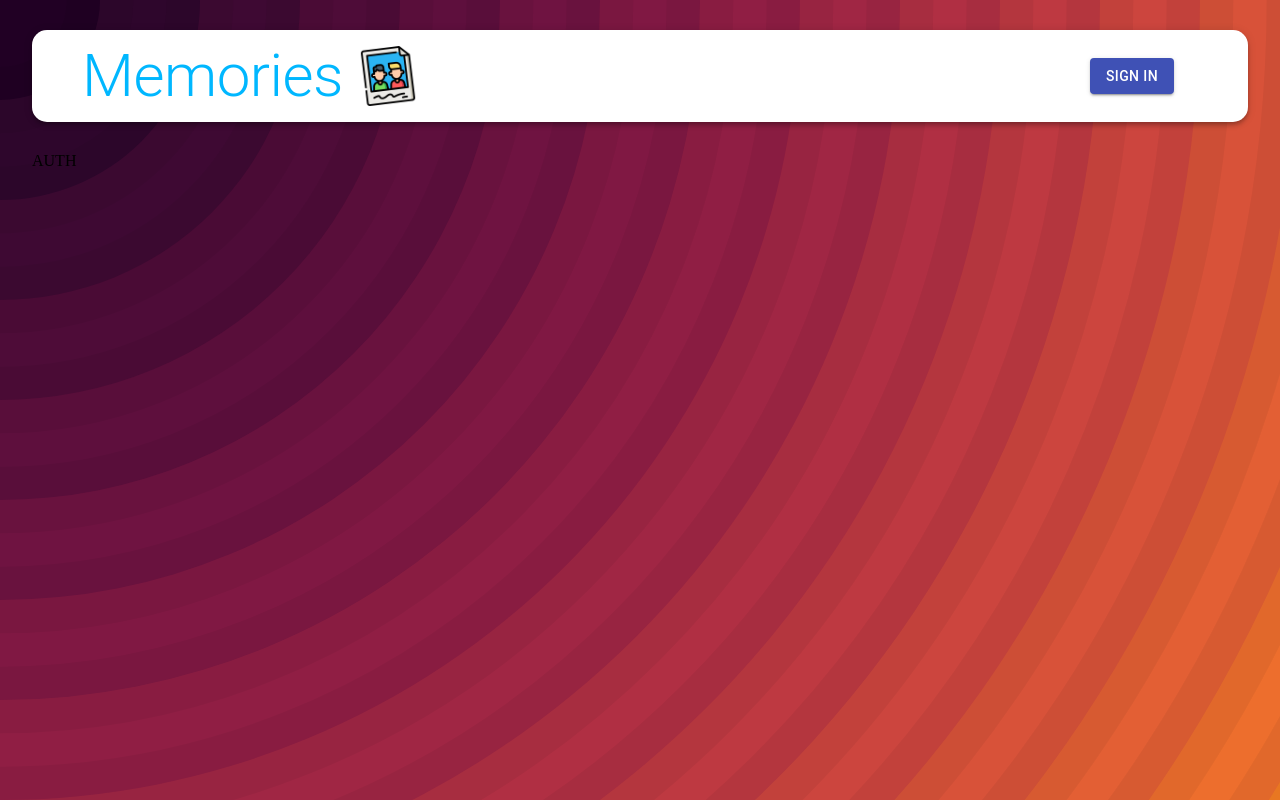
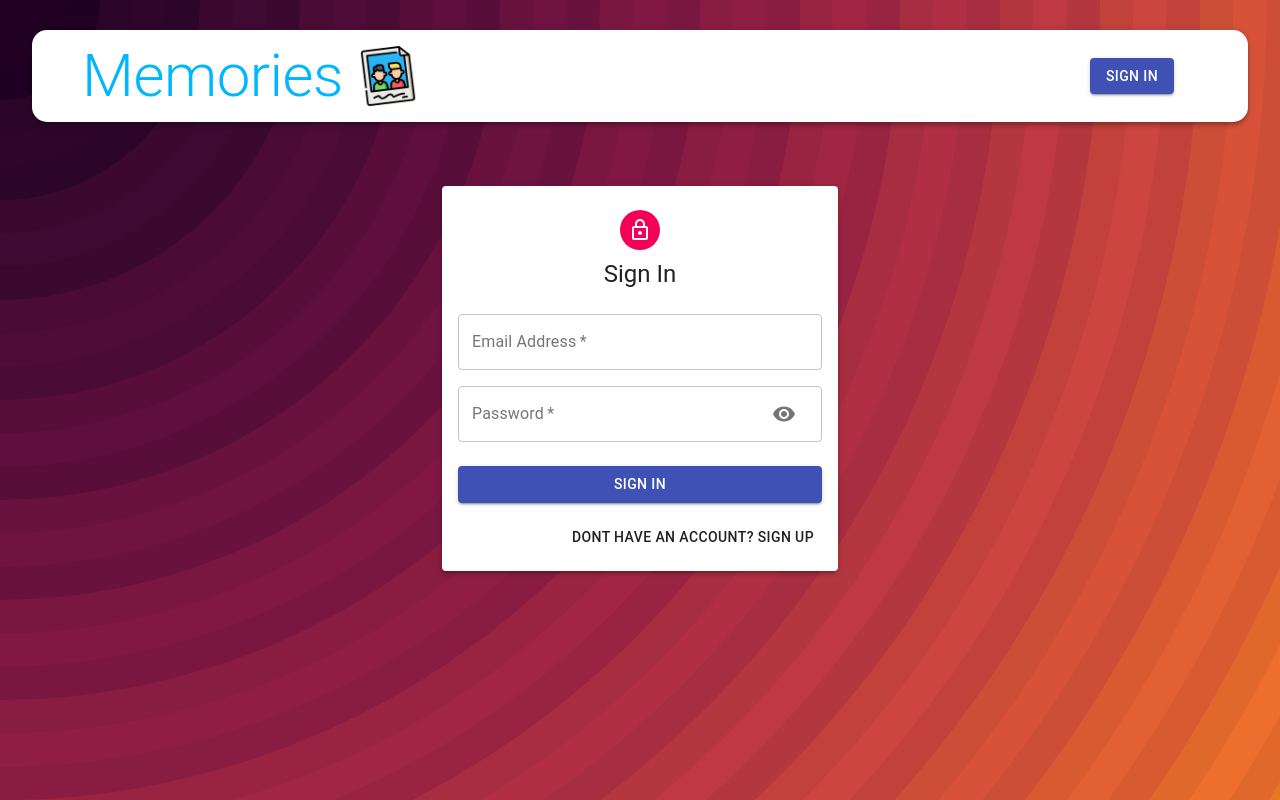
Before and after one commit to AayushiGandhi/MemoriesApp, a React (Create React App) app in the folder client/: page /auth in a window 1280 px wide. Built offline with nearby package versions, Linux system fonts and the light colour scheme.

Commit message:
Sign Up and Sign In

```diff
--- a/client/src/components/Auth/Auth.js
+++ b/client/src/components/Auth/Auth.js
@@ -1,10 +1,64 @@
-import React from 'react'
+import React, { useState } from 'react';
+import { Paper, Grid, Container, Avatar, Button, TextField, Typography } from '@material-ui/core';
+import useStyles from './Styles.js';
+import LockOutlinedIcon from '@material-ui/icons/LockOutlined';
+import Input from './Input.js';
 
 const Auth = () => {
+  const [showPassword, setShowPassword] = useState(false);
+  const [isSignup, setIsSignUp] = useState(false);
+  const classes = useStyles();
+
+  const handleSubmit = () => {
+
+  }
+
+  const handleChange = () => {
+
+  }
+
+  const handleShowPassword = () => setShowPassword((prevShowPassword) => !prevShowPassword)
+
+  const switchMode = () => {
+    setIsSignUp((prevIsSignUp) => !prevIsSignUp);
+    handleShowPassword(false)
+  }
+
   return (
-    <div>
-      AUTH
-    </div>
+    <Container component="main" maxWidth="xs">
+      <Paper className={classes.paper} elevation={3}>
+        <Avatar className={classes.avatar}>
+          <LockOutlinedIcon />
+        </Avatar>
+
+        <Typography variant="h5">{isSignup ? "Sign Up": "Sign In"}</Typography>
+        <form className={classes.form} onSubmit={handleSubmit}>
+          <Grid container spacing={2}>
+            {
+              isSignup && (
+                <>
+                  <Input name="firstName" label="First Name" handleChange={handleChange} autoFocus half/>
+                  <Input name="lastName" label="Last Name" handleChange={handleChange} half/>
+                </>
+              )
+            }
+            <Input name="email" label="Email Address" handleChange={handleChange} type="email"/>
+            <Input name="password" label="Password" handleChange={handleChange} type={showPassword ? "text" : "password"} handleShowPassword={handleShowPassword} />
+            {
+              isSignup && (
+                <Input name="confirmPassword" label="Repeat Password" handleChange={handleChange} type="password" />
+              )
+            }
+          </Grid>
+          <Button type="submit" fullWidth variant="contained" color="primary" className={classes.submit}>{isSignup ? "Sign Up" : "Sign In"}</Button>
+          <Grid container justify="flex-end">
+            <Grid item>
+              <Button onClick={switchMode}>{isSignup ? "Already have an account? Sign In": "DOnt have an account? Sign Up"}</Button>
+            </Grid>
+          </Grid>
+        </form>
+      </Paper>
+    </Container>
   )
 }
 
--- /dev/null
+++ b/client/src/components/Auth/Input.js
@@ -0,0 +1,33 @@
+import React from 'react'
+import { TextField, Grid, InputAdornment, IconButton } from '@material-ui/core'
+import { Visibility, VisibilityOff } from '@material-ui/icons'
+
+const Input = ({ name, handleChange, label,  half, autoFocus, type, handleShowPassword }) => {
+    return (
+        <Grid item xs={12} sm={half ? 6 : 12}>
+        <TextField
+            name={name}
+            onChange={handleChange}
+            variant="outlined"
+            required
+            fullWidth
+            label={label}
+            autoFocus={autoFocus}
+            type={type}
+            InputProps={name === "password" && {
+                endAdornment : (
+                    <InputAdornment position="end">
+                        <IconButton onClick={handleShowPassword}>
+                            {type === "password" ? <Visibility /> : <VisibilityOff />}
+                        </IconButton>
+                    </InputAdornment>
+                )
+            }
+
+        }
+        />
+        </Grid>
+    )
+}
+
+export default Input
--- a/client/src/components/Auth/Styles.js
+++ b/client/src/components/Auth/Styles.js
@@ -0,0 +1,30 @@
+import { makeStyles } from '@material-ui/core/styles';
+
+export default makeStyles((theme) => ({
+  paper: {
+    marginTop: theme.spacing(8),
+    display: 'flex',
+    flexDirection: 'column',
+    alignItems: 'center',
+    padding: theme.spacing(2),
+  },
+  root: {
+    '& .MuiTextField-root': {
+      margin: theme.spacing(1),
+    },
+  },
+  avatar: {
+    margin: theme.spacing(1),
+    backgroundColor: theme.palette.secondary.main,
+  },
+  form: {
+    width: '100%', // Fix IE 11 issue.
+    marginTop: theme.spacing(3),
+  },
+  submit: {
+    margin: theme.spacing(3, 0, 2),
+  },
+  googleButton: {
+    marginBottom: theme.spacing(2),
+  },
+}));
```
